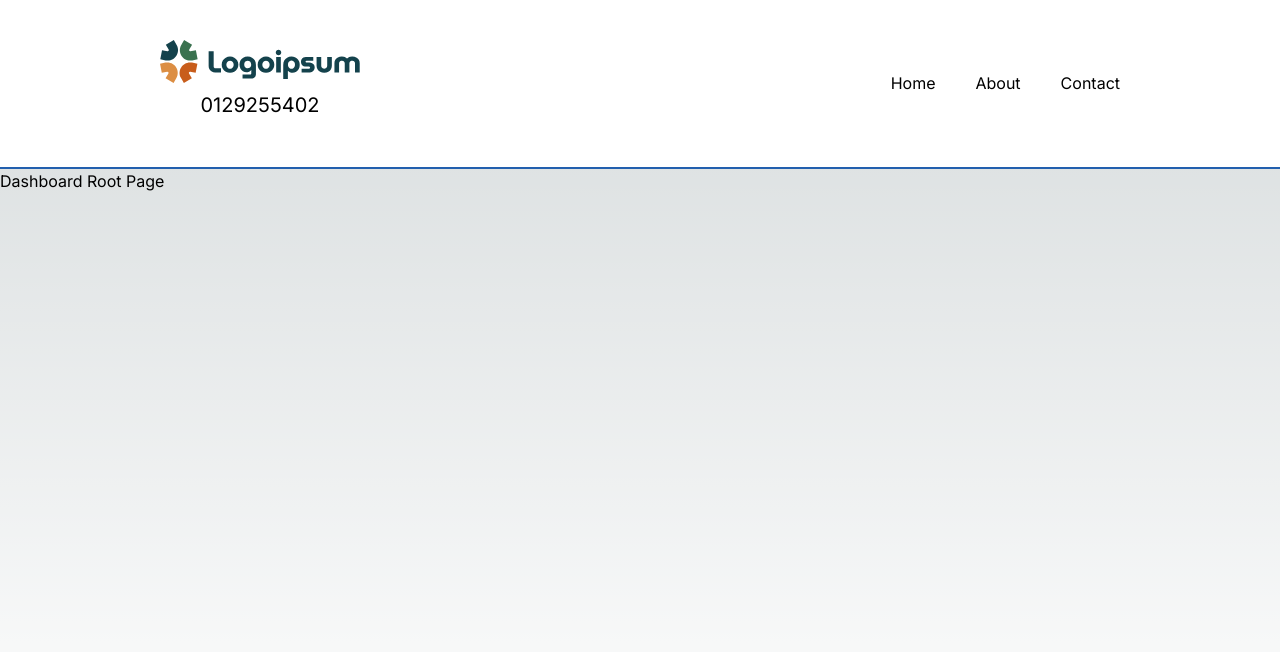
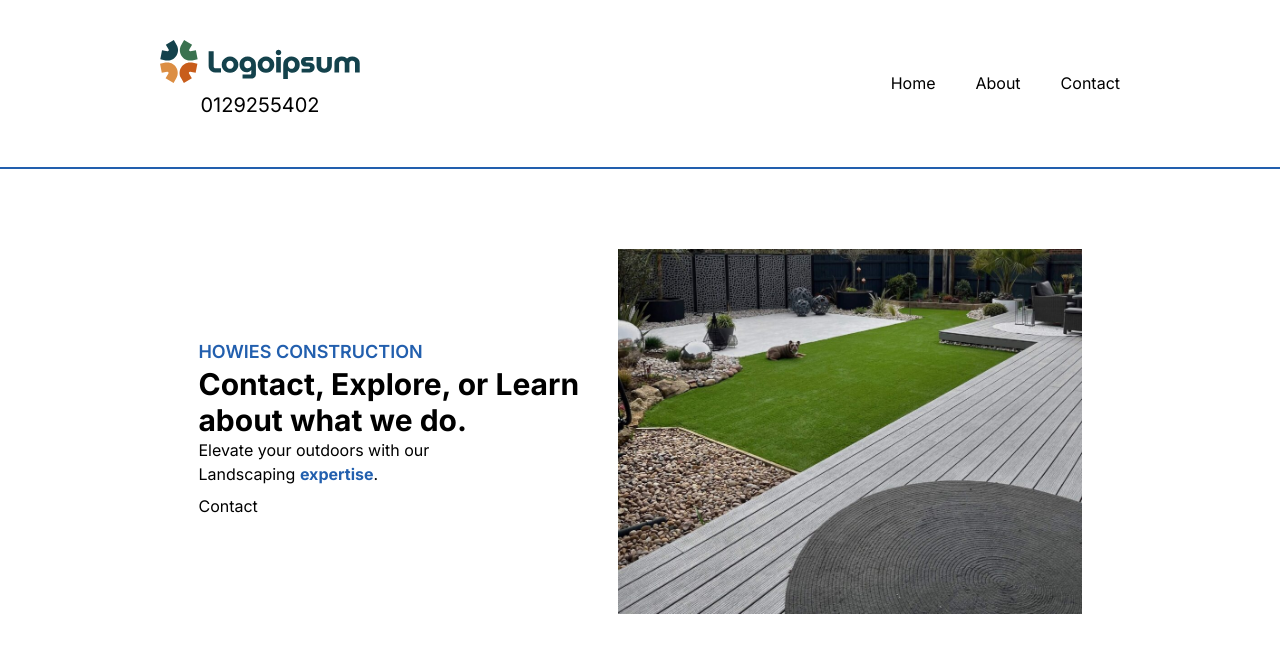
Before and after one commit to Jameshw19/howie-construction, a Next.js app: page / in a window 1280 px wide. Shown: the top 652 px of the page. Built offline with nearby package versions, Linux system fonts and the light colour scheme.

Commit message:
page.tsx for the landing... added decking.jpg and the text for the landing

```diff
--- a/app/(dashboard)/page.tsx
+++ b/app/(dashboard)/page.tsx
@@ -1,3 +1,31 @@
+import Image from "next/image";
+
 export default function Home() {
-  return <div>Dashboard Root Page</div>;
+  return (
+    <main className="bg-white px-40 py-20">
+      <div className="flex items-center justify-evenly">
+        <div>
+          <h2 className="text-lg font-semibold text-[#225FAE]">
+            HOWIES CONSTRUCTION
+          </h2>
+          <h1 className="text-3xl font-bold">
+            Contact, Explore, or Learn <br /> about what we do.
+          </h1>
+          <h3 className="text-base">
+            Elevate your outdoors with our <br /> Landscaping{" "}
+            <span className="font-bold text-[#225FAE] ">expertise</span>.
+          </h3>
+          <button className="py-2">Contact</button>
+        </div>
+        <div>
+          <Image
+            src="/decking.jpg"
+            alt="Decking Photo"
+            width={464}
+            height={464}
+          />
+        </div>
+      </div>
+    </main>
+  );
 }
```
Also changed, not shown: public/decking.jpg (added).
